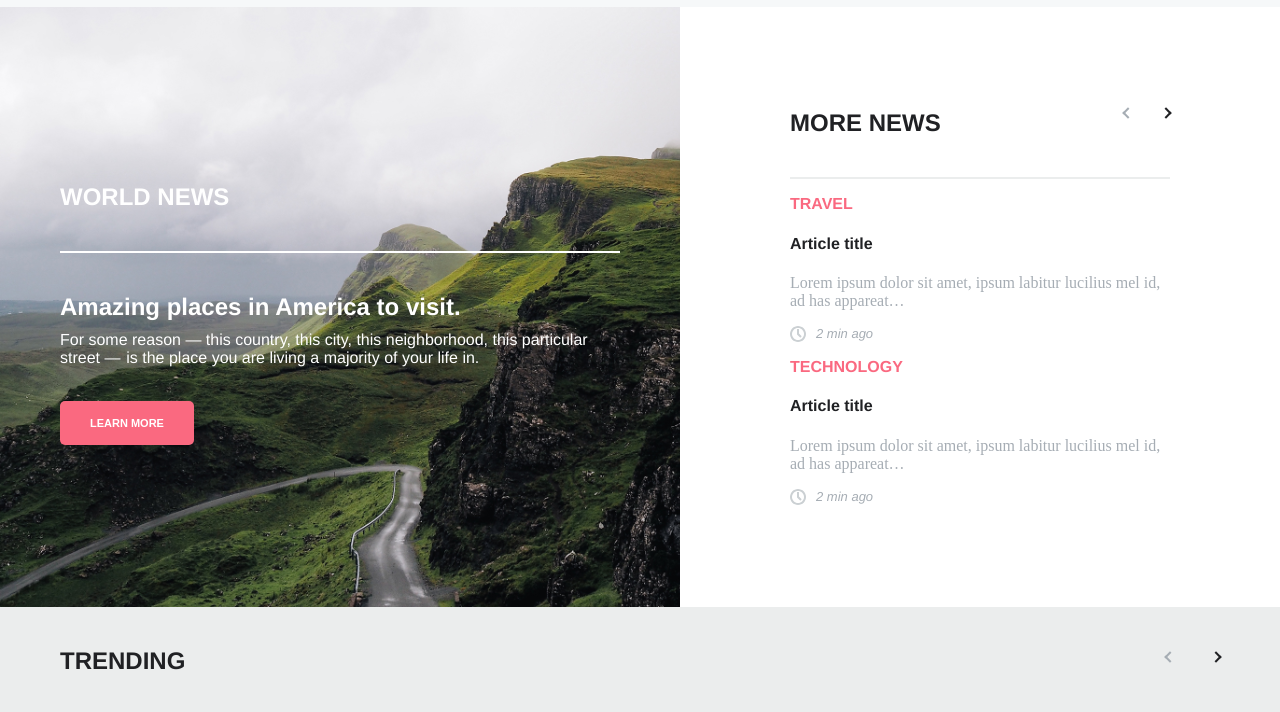
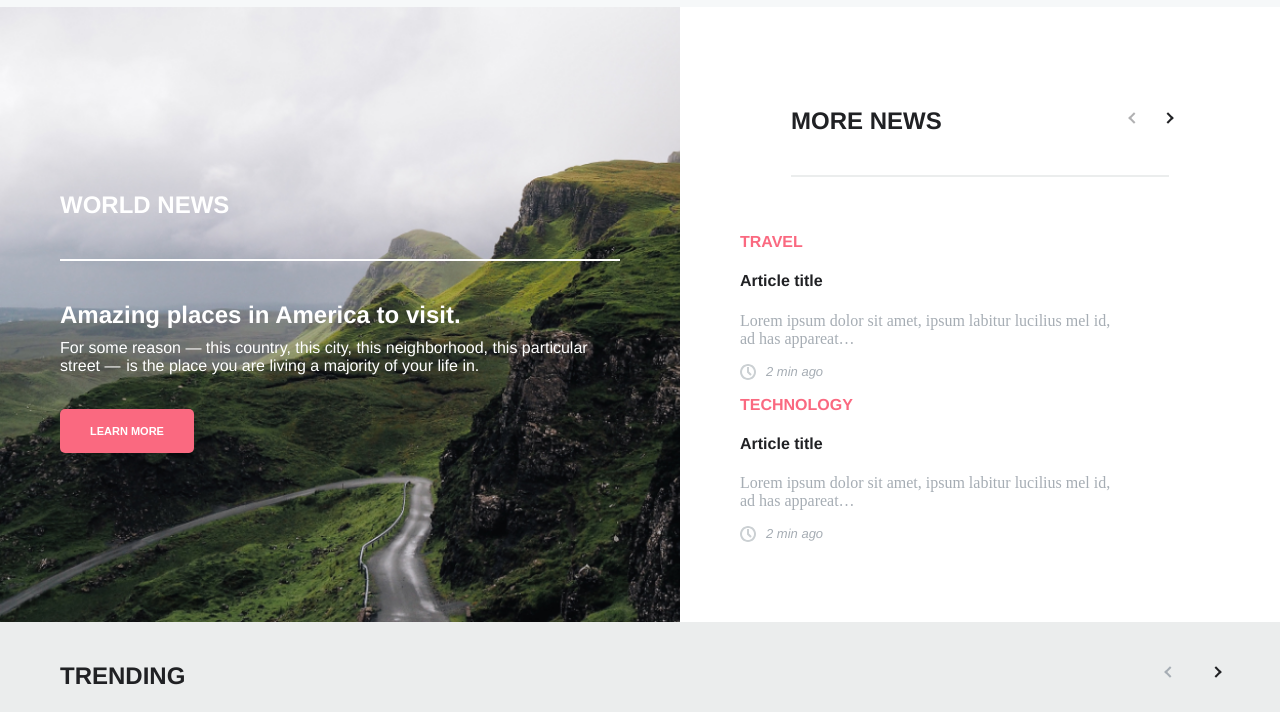
Before and after one commit to michalradulski95/pagepro_psdtohtml, a website: page index.html in a window 1280 px wide. Shown: the part 43-755 px from the top of the page. Drawn offline with nearby package versions, Linux system fonts and the light colour scheme; a web font is replaced by a local one.

Commit message:
installed swiper with npm and first swiper is set up

```diff
--- a/css/custom.scss
+++ b/css/custom.scss
@@ -316,6 +316,7 @@ html {
             }
             .button-container {
                 margin-top: 46px;
+                cursor: pointer;
                 .button {
                     background: #FA6980;
                     padding: 16px 30px;
@@ -330,12 +331,64 @@ html {
         }
     }
     .right-side {
-        display: flex;
-        flex-direction: column;
-        justify-content: center;
         min-width: 37.5em;
         @include laptop {
             width: 100%;
+        }
+        h2 {
+            font-family: font-familty-set(helvetica), Arial;
+            font-weight: font-weight-set(bold);
+            font-size: font-size-set(large);
+            color: #202124;
+            border-bottom: 2px solid #ebeded;
+            margin: 100px auto 0;
+            padding: 0 0 40px;
+            width: 15.75em;
+            @include laptop {
+                width: 38em;
+            }
+            @include tablet {
+                width: 25.0838em;
+            }
+            @include phone {
+                width: 12.4375em;
+                margin-left: 60px;
+            }
+        }
+        .swiper-button-next {
+            background-image: none;
+            border: solid #202124;
+            width: 6px;
+            height: 6px;
+            border-width: 0 2px 2px 0;
+            position: absolute;
+            cursor: pointer;
+            display: inline-block;
+            transform: rotate(-45deg);
+            top: 21%;
+            right: 18%;
+            @include phone {
+                right: 40%;
+            }
+        }
+        .swiper-button-prev {
+            background-image: none;
+            border: solid #202124;
+            width: 6px;
+            height: 6px;
+            border-width: 0 2px 2px 0;
+            position: absolute;
+            cursor: pointer;
+            display: inline-block;
+            transform: rotate(135deg);
+            top: 21%;
+            left: 75%;
+            @include phone {
+                left: 53%;
+            }
+        }
+        .swiper-wrapper {
+            margin: 40px 60px 80px !important;
         }
         .content {
             width: 23.75em;
@@ -353,39 +406,21 @@ html {
                 margin: 42px 24px 40px;
                 width: 23.4375em;
             }
-            h2 {
-                font-family: font-familty-set(helvetica), Arial;
-                font-weight: font-weight-set(bold);
-                font-size: font-size-set(large);
-                color: #202124;
-                border-bottom: 2px solid #ebeded;
-                margin: 0;
-                padding: 0 0 40px;
-            }
-            .carousel {
-                .arrow {
-                    border: solid #a6adb4;
-                    width: 6px;
-                    height: 6px;
-                    border-width: 0 2px 2px 0;
-                    position: absolute;
-                    cursor: pointer;
-                    display: inline-block;
+            .swiper-slide {
+                width: 23.75em !important;
+                margin-right: 220px;
+                @include laptop {
+                    width: 50em !important;
                 }
-                #left {
-                    transform: rotate(135deg);
-                    right: 10%;
-                    @include laptop {
-                        right: 4%;
-                    }
+                @include tablet {
+                    width: 38em !important;
+                    margin-right: 137px;
+                    margin-left: 23px;
                 }
-                #right {
-                    transform: rotate(-45deg);
-                    right: 0;
-                }
-                .active {
-                    border: solid #202124;
-                    border-width: 0 2px 2px 0;
+                @include phone {
+                    width: 20.4375em !important;
+                    margin-left: 0;
+                    margin-right: 267px;
                 }
             }
             .text {
--- a/index.html
+++ b/index.html
@@ -7,6 +7,7 @@
     <meta http-equiv="X-UA-Compatible" content="ie=edge">
     <title>World news</title>
     <link rel="stylesheet" href="css/custom.css">
+    <link rel="stylesheet" href="node_modules/swiper/dist/css/swiper.min.css">
 </head>
 
 <body>
@@ -61,15 +62,31 @@
                 </div>
             </div>
         </div>
-        <div class="right-side">
-            <div class="content">
-                <div class="carousel">
-                    <div class="arrow" id="left"></div>
-                    <div class="arrow active" id="right"></div>
+        <div class="right-side swiper-container">
+            <h2>MORE NEWS</h2>
+            <div class="content swiper-wrapper">
+                <div class="text swiper-slide">
+                    <div class="article ">
+                        <h3>TRAVEL</h3>
+                        <h4>Article title</h4>
+                        <p>Lorem ipsum dolor sit amet, ipsum labitur lucilius mel id, ad has appareat…</p>
+                        <div class="time">
+                            <img src="images/time-icon.png" alt="">
+                            <span>2 min ago</span>
+                        </div>
+                    </div>
+                    <div class="article">
+                        <h3>TECHNOLOGY</h3>
+                        <h4>Article title</h4>
+                        <p>Lorem ipsum dolor sit amet, ipsum labitur lucilius mel id, ad has appareat…</p>
+                        <div class="time">
+                            <img src="images/time-icon.png" alt="">
+                            <span>2 min ago</span>
+                        </div>
+                    </div>
                 </div>
-                <h2>MORE NEWS</h2>
-                <div class="text">
-                    <div class="article">
+                <div class="text swiper-slide">
+                    <div class="article ">
                         <h3>TRAVEL</h3>
                         <h4>Article title</h4>
                         <p>Lorem ipsum dolor sit amet, ipsum labitur lucilius mel id, ad has appareat…</p>
@@ -89,6 +106,8 @@
                     </div>
                 </div>
             </div>
+            <div class="swiper-button-next"></div>
+            <div class="swiper-button-prev"></div>
         </div>
     </div>
     <!--Wrapping div-->
@@ -273,6 +292,7 @@
             </div>
         </div>
     </div>
+    <script src="node_modules/swiper/dist/js/swiper.min.js"></script>
     <script src="js/custom.js"></script>
 </body>
 
--- a/js/custom.js
+++ b/js/custom.js
@@ -1,3 +1,12 @@
+/*Swiper init*/
+var swiper = new Swiper('.swiper-container', {
+    navigation: {
+        nextEl: '.swiper-button-next',
+        prevEl: '.swiper-button-prev',
+    },
+});
+
+
 /*Add active class in navbar*/
 let selector, elems, makeActive;
 
@@ -62,7 +71,7 @@ function formValidation() {
     let validMail = true;
     for (let i = 0; i < mail.length; i++) {
         if (mail[i].value == "") {
-            mail[i].classList.toggle('invalid');
+            mail[i].classList.add('invalid');
             bubble.classList.add('bubbleactive');
             mailShorten.style.width = "230px";
             mailLabel.innerHTML = "This isn’t a valid email";
@@ -90,25 +99,20 @@ function formValidation() {
         }
     }
 
-
     let validForm = true;
     let username = document.forms['newslettersub']['username'];
     let dquestion = document.forms['newslettersub']['dquestion'];
-
     if (!username.value) {
         validForm = false;
         setError(username);
     } else {
         removeError(username);
     }
-
     if (!dquestion.selectedIndex) {
         validForm = false;
         setError(dquestion);
     } else {
         removeError(dquestion);
     }
-
     return validForm;
-
 }
```
Also changed, not shown: package.json (added, +23 -0 lines), css/custom.css, 2 other files.
